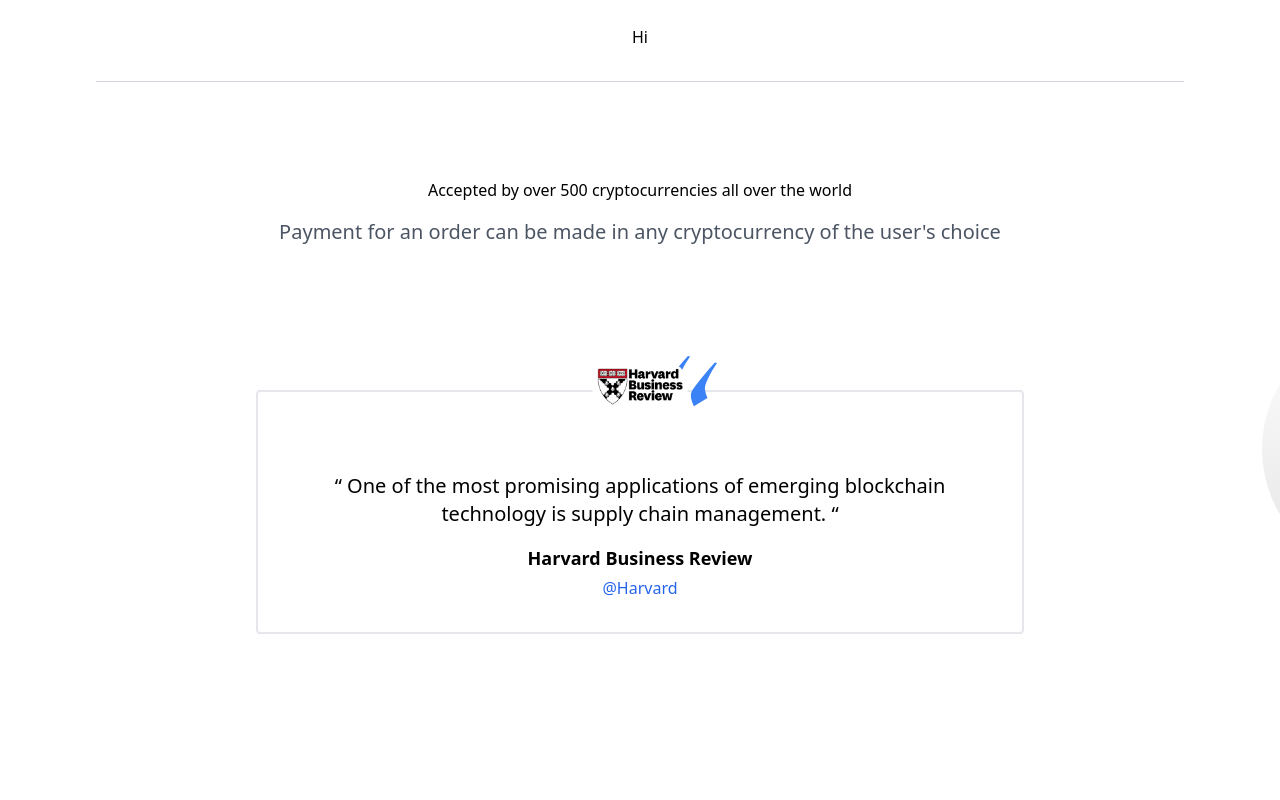
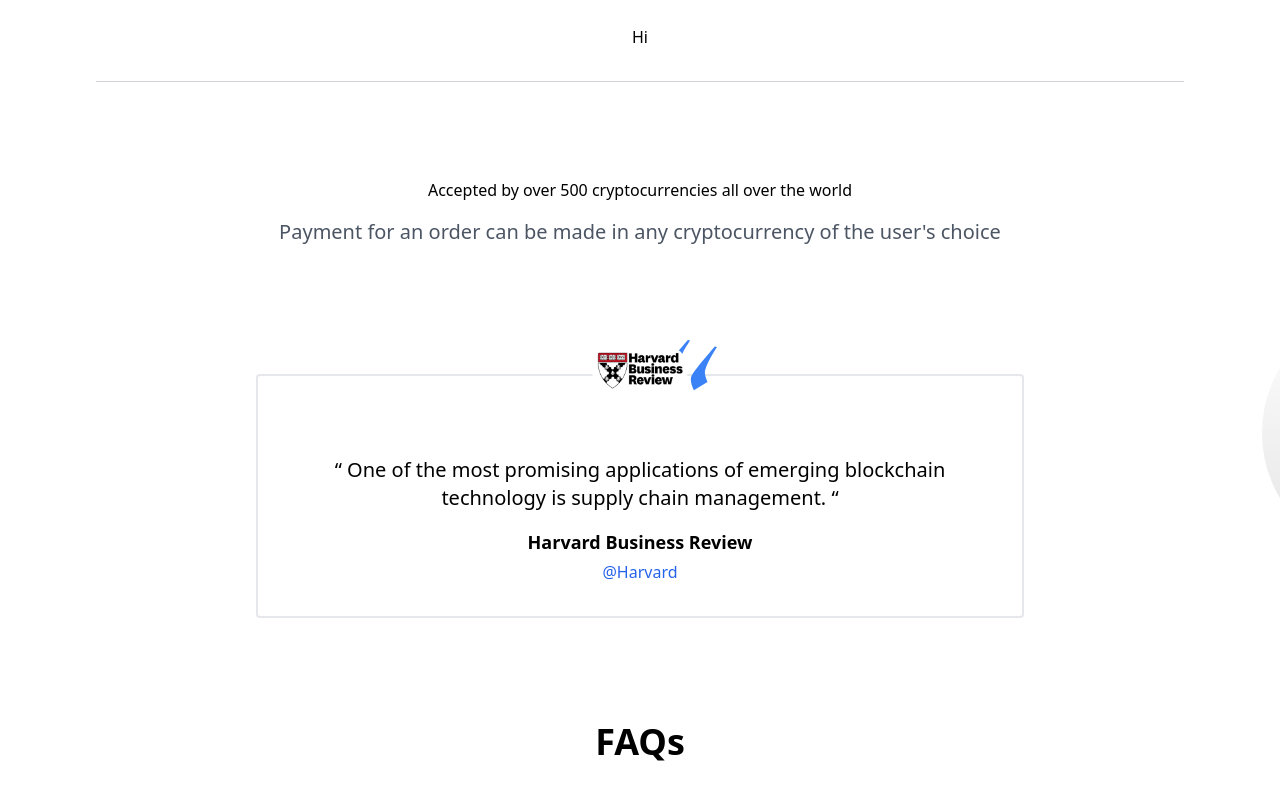
Before and after one commit to kwakyebrilliant/logchain, a React (Create React App) app: page / in a window 1280 px wide. Shown: the part 1935-2735 px from the top of the page. Built offline with nearby package versions, Linux system fonts and the light colour scheme; the HTML template or start-up script is replaced by a standard one.

Commit message:
home updates

```diff
--- a/src/component/Homepage.js
+++ b/src/component/Homepage.js
@@ -191,7 +191,7 @@
 
           {/* Testimonials */}
           <div
-            className="max-w-3xl text-center mx-auto mt-20"
+            className="max-w-3xl text-center mx-auto mt-16"
             data-aos="zoom-y-out"
           >
             <div className="relative flex items-start border-2 border-gray-200 rounded bg-white">
@@ -238,6 +238,13 @@
     </section>
 
 
+    <div className="flex pt-6 justify-center items-center">
+            <div>
+            <h2 className="text-3xl font-bold sm:text-4xl">FAQs</h2>
+            </div>
+        </div>
+
+
     </div>
   )
 }
```
